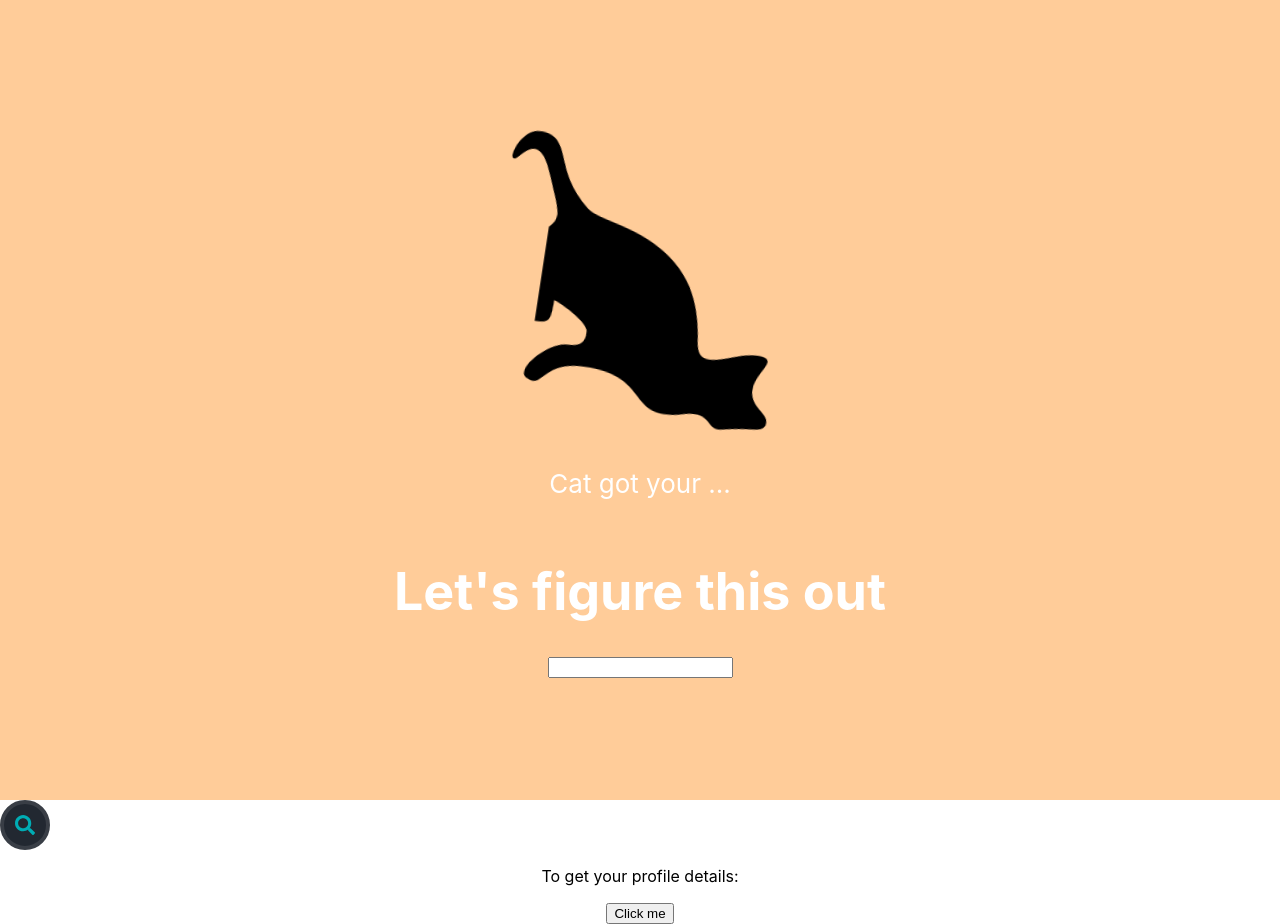
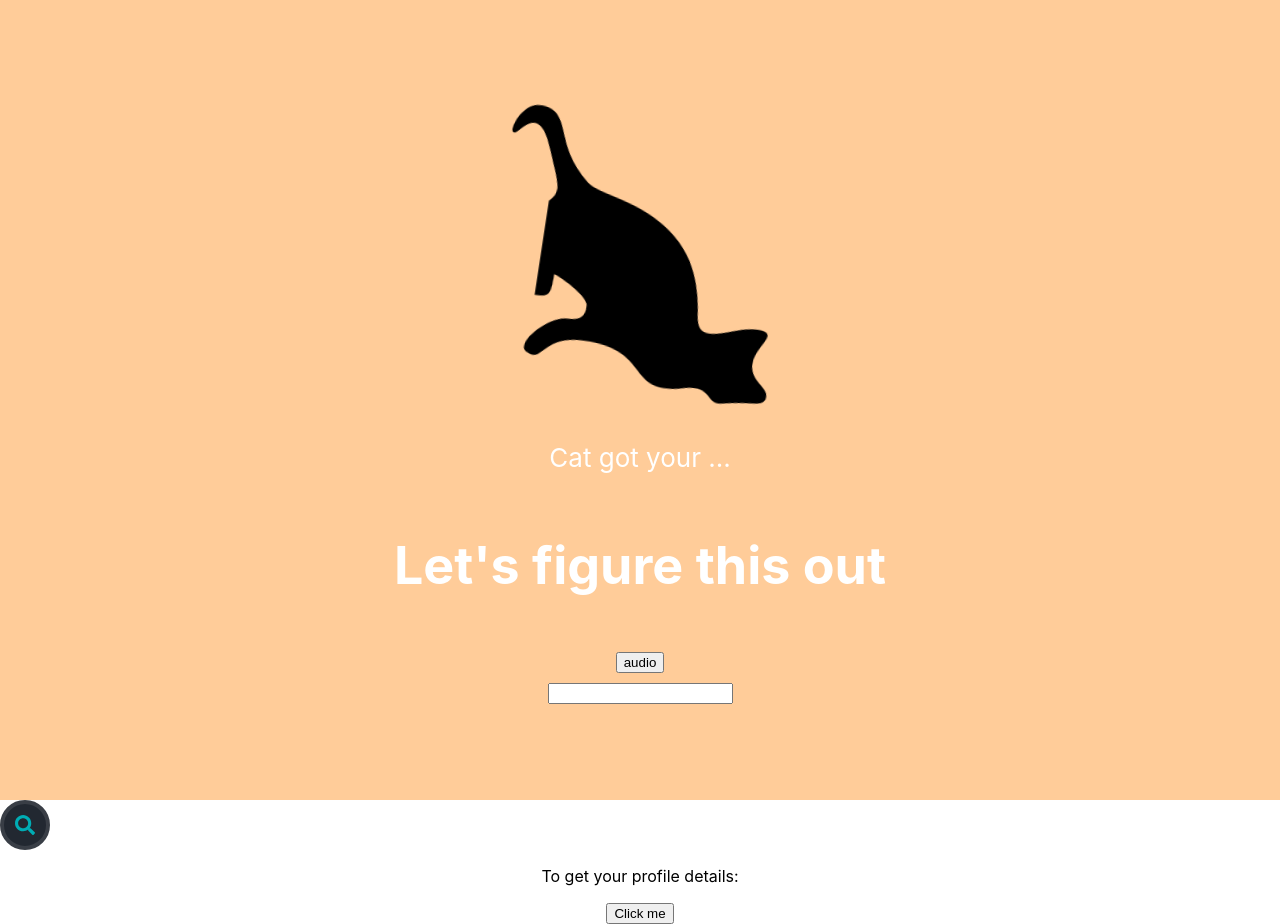
Before and after one commit to cnmnzhang/tip-of-your-tongue, a React (Create React App) app in the folder frontend/: page / in a window 1280 px wide. Built offline with nearby package versions, Linux system fonts and the light colour scheme.

Commit message:
started audio component

```diff
--- a/frontend/src/App.jsx
+++ b/frontend/src/App.jsx
@@ -1,6 +1,7 @@
 import React, { useState} from 'react';
 import cat from './cat.svg';
 import Search from './components/Search';
+import Audio from './components/Audio';
 import axios from "axios";
 
 
@@ -38,6 +39,7 @@ function App() {
         <h1>
           Let's figure this out
         </h1>
+        <Audio />
         <input></input>
       </header>
 
--- /dev/null
+++ b/frontend/src/components/Audio.jsx
@@ -0,0 +1,15 @@
+import React from 'react'
+
+const Audio = () => {
+  return (
+    <div className='App-audio'>
+        <button>
+            audio
+        </button>
+
+
+    </div>
+  )
+}
+
+export default Audio
--- a/frontend/src/index.css
+++ b/frontend/src/index.css
@@ -42,6 +42,11 @@ code {
   color: #61dafb;
 }
 
+.App-audio {
+  margin: 10px;
+
+}
+
 @keyframes App-logo-spin {
   from {
     transform: rotate(0deg);
```
